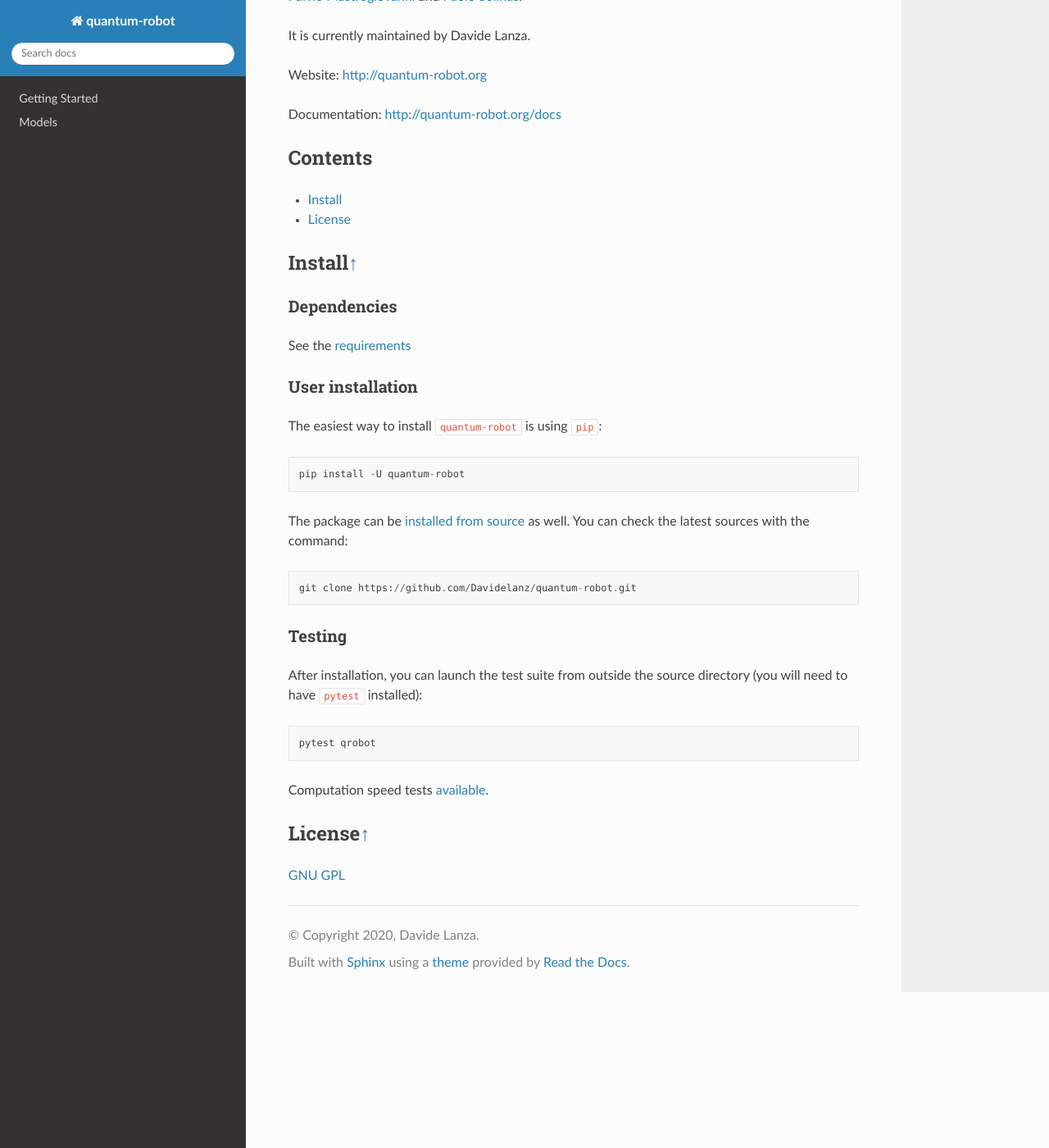
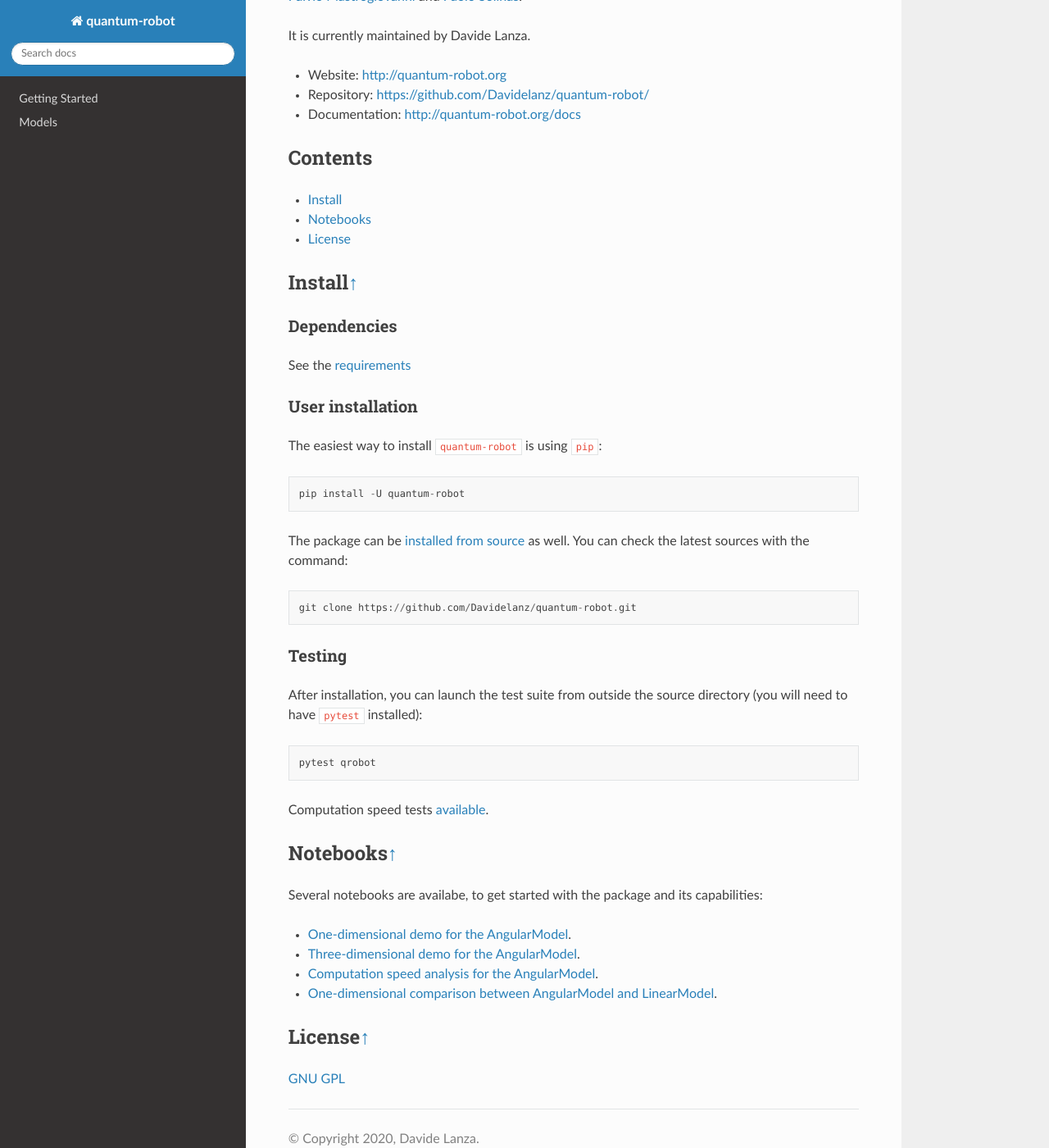
Before and after one commit to Davidelanz/quantum-robot, a Sphinx documentation site: the page built from docs/README.rst, in a window 1280 px wide and 1400 px high, scrolled down 495 px. Shown: the whole window at 82% size. Built offline with Sphinx 7.4.7 and the Read the Docs theme 2.0.0, drawn with Linux system fonts in a browser that asks for light colours.

Commit message:
Documentation Updated

```diff
--- a/docs/README.rst
+++ b/docs/README.rst
@@ -56,15 +56,16 @@ Solinas <http://www.spin.cnr.it/index.php/people/46-researchers/49-solinas-paolo
 
 It is currently maintained by Davide Lanza.
 
-Website: http://quantum-robot.org
-
-Documentation: http://quantum-robot.org/docs
+- Website: http://quantum-robot.org
+- Repository: https://github.com/Davidelanz/quantum-robot/
+- Documentation: http://quantum-robot.org/docs
 
 
 Contents
 --------
 
 -  `Install <#install>`__
+-  `Notebooks <#license>`__
 -  `License <#license>`__
 
 
@@ -106,6 +107,18 @@ Computation speed tests
 `available <https://github.com/Davidelanz/quantum-robot/blob/master/notebooks/computation_speed.ipynb>`__.
 
 
+Notebooks\ `↑ <#contents>`__
+---------------------------------------
+
+
+Several notebooks are availabe, to get started with the package and its capabilities:
+
+- `One-dimensional demo for the AngularModel <https://github.com/Davidelanz/quantum-robot/blob/master/notebooks/demo_angular.ipynb>`__.
+- `Three-dimensional demo for the AngularModel <https://github.com/Davidelanz/quantum-robot/blob/master/notebooks/demo_RGB.ipynb>`__.
+- `Computation speed analysis for the AngularModel <https://github.com/Davidelanz/quantum-robot/blob/master/notebooks/computation_speed.ipynb>`__.
+- `One-dimensional comparison between AngularModel and LinearModel <https://github.com/Davidelanz/quantum-robot/blob/master/notebooks/model_comparison.ipynb>`__.
+
+
 License\ `↑ <#contents>`__
 ---------------------------------------
 
--- a/docs/conf.py
+++ b/docs/conf.py
@@ -46,6 +46,7 @@ extensions = [
     'sphinx.ext.githubpages',
     'sphinx.ext.napoleon',
     "sphinx_rtd_theme",
+    "sphinx.ext.inheritance_diagram",
 ]
 
 # Add any paths that contain templates here, relative to this directory.
@@ -182,3 +183,6 @@ epub_exclude_files = ['search.html']
 
 
 # -- Extension configuration -------------------------------------------------
+
+inheritance_graph_attrs = dict(rankdir="LR", ratio='compress', fontsize=14)
+graphviz_output_format = "svg"
--- a/docs/models.rst
+++ b/docs/models.rst
@@ -1,6 +1,12 @@
 Models
 =========================================
 
+Inheritance Diagram:
+
+.. inheritance-diagram:: qrobot.models
+   :top-classes: qrobot.models.Model
+
+|
 
 The ``Model`` abstract class
 ------------------------------------------------------
--- a/docs/readme_export.py
+++ b/docs/readme_export.py
@@ -34,18 +34,27 @@ Contents
 --------
 
 -  `Install <#install>`__
+-  `Notebooks <#license>`__
 -  `License <#license>`__
 
 """)
 
-# Install heading
+# Install
 append_string("""
 Install\ `↑ <#contents>`__
 -----------------------------------------
 """)
 
-# Include install
 append_file("install.rst")
+
+# Notebooks
+append_string("""
+Notebooks\ `↑ <#contents>`__
+---------------------------------------
+
+""")
+
+append_file("notebooks.rst")
 
 # License
 append_string("""
```
Also changed, not shown: docs/index.rst (+12 -0 lines), docs/notebooks.rst (added, +7 -0 lines).
